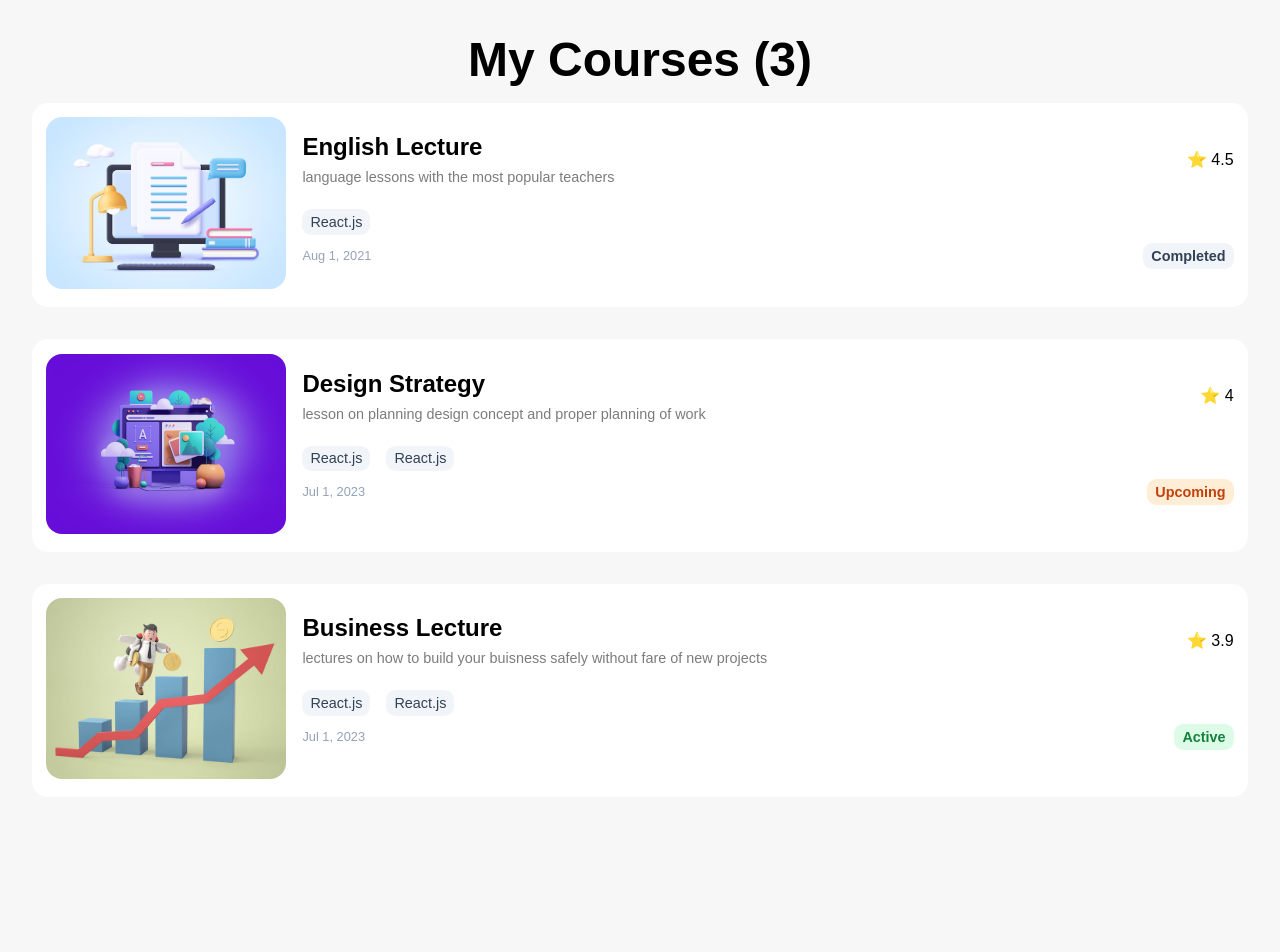
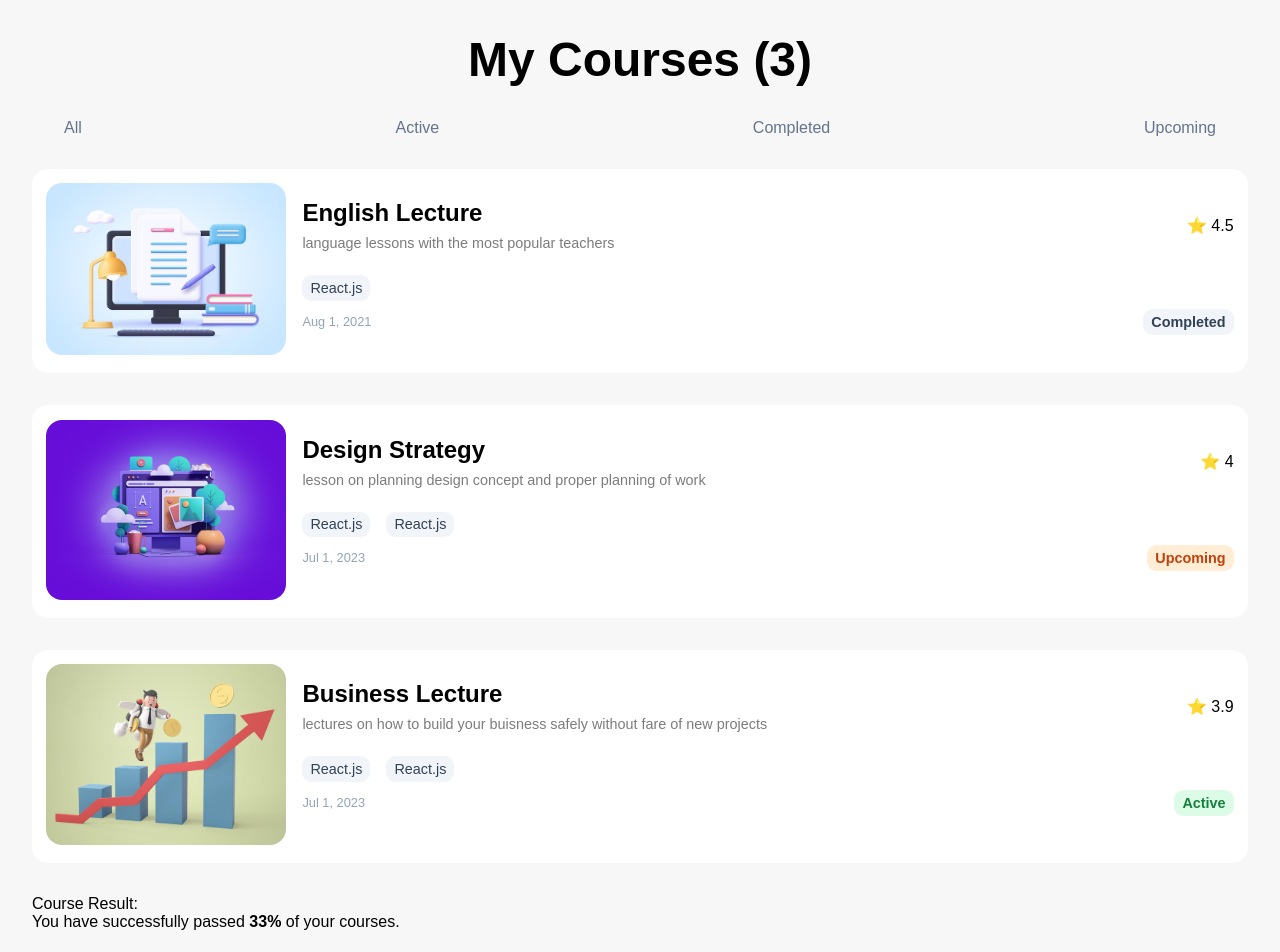
Before and after one commit to yasminebrahimi/CourseCategorizerApp, a React (Vite) app: page / in a window 1280 px wide. Shown: the top 952 px of the page. Before the commit the page ends 861 px from the top, so only its background shows below. Built offline with nearby package versions, Linux system fonts and the light colour scheme.

Commit message:
Header and Footer components added

```diff
--- a/src/App.jsx
+++ b/src/App.jsx
@@ -1,18 +1,17 @@
 import "./App.css";
 import CourseList from "./components/CourseList";
-
-
-
-
+import Footer from "./components/Footer";
+import Header from "./components/Header";
 
 function App() {
-    return (
-        <div>
-           <h1>My Courses (3)</h1>
-         <CourseList />
-        </div>
-    );
+
+  return (
+    <div>
+      <Header />
+      <CourseList />
+      <Footer />
+    </div>
+  );
 }
 
-
 export default App;
--- /dev/null
+++ b/src/components/Footer.jsx
@@ -0,0 +1,37 @@
+function Footer() {
+    const isPassed = true;
+
+    // ❌ BAD WAY : ❌
+
+    // if (!isPassed)
+    //   return (
+    //     <div className="footer">
+    //       <p>Course Result:</p>
+    //       <p>You have not passed any course</p>
+    //     </div>
+    //   );
+
+    // return (
+    //   <div className="footer">
+    //     <p>Course Result:</p>
+    //     <p>
+    //       You have successfully passed <strong>33%</strong> of your courses.
+    //     </p>
+    //   </div>
+    // );
+
+    return (
+      <div className="footer">
+        <p>Course Result:</p>
+        {isPassed ? (
+          <p>
+            You have successfully passed <strong>33%</strong> of your courses.
+          </p>
+        ) : (
+          <p>You have not passed any course</p>
+        )}
+      </div>
+    );
+  }
+
+  export default Footer;
--- /dev/null
+++ b/src/components/Header.jsx
@@ -0,0 +1,18 @@
+
+
+const courseStatus = ["All", "Active", "Completed", "Upcoming"];
+
+function Header() {
+  return (
+    <div>
+      <h1>My Courses (3)</h1>
+      <div className="course-status">
+        {courseStatus.map((s) => (
+          <div key={s}>{s}</div>
+        ))}
+      </div>
+    </div>
+  );
+}
+
+export default Header;
```
Also changed, not shown: src/components/CourseCard.jsx (indentation only).
